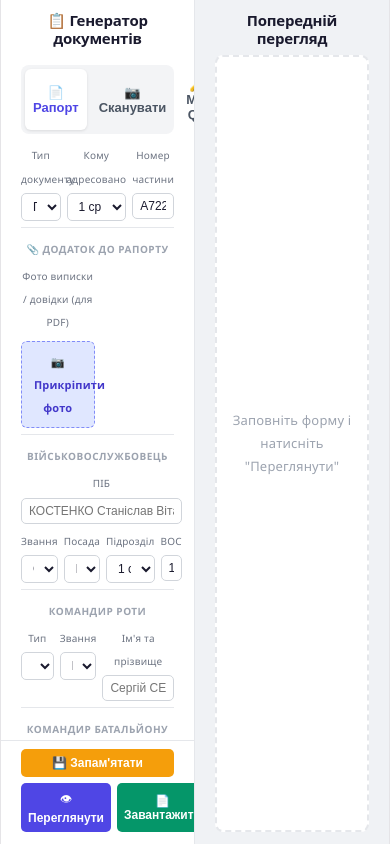
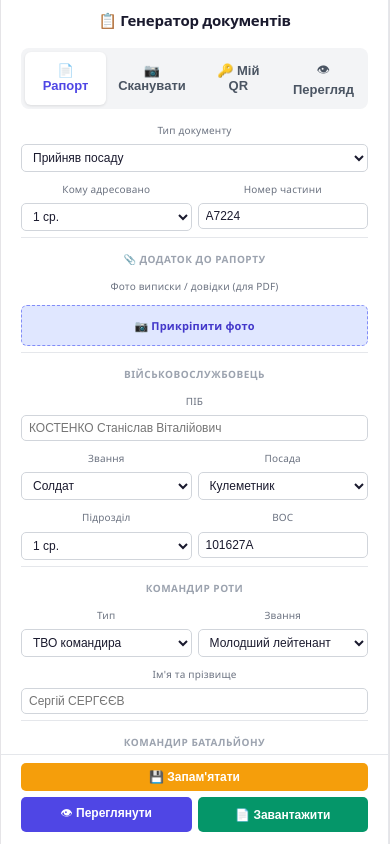
Before and after one commit to Gagaeinsv/raport-generator, a React (Vite) app: page / in a window 390 px wide. Built offline with nearby package versions, Linux system fonts and the light colour scheme.

Commit message:
Оновлено мобільну версію: додано вкладку перегляду та оптимізовано сітку полів

```diff
--- a/src/App.css
+++ b/src/App.css
@@ -476,3 +476,81 @@ input:focus, select:focus {
   border-bottom: none;
   padding-bottom: 0;
 }
+
+/* Responsive design adjustments */
+.tab-btn-preview-only {
+  display: none;
+}
+
+@media (max-width: 768px) {
+  .layout {
+    display: block;
+    height: 100vh;
+    overflow: hidden;
+  }
+
+  .col-preview {
+    display: none; /* Hide default right column on mobile */
+  }
+
+  .col-soldier {
+    width: 100%;
+    height: 100vh;
+  }
+
+  .tab-btn-preview-only {
+    display: block;
+  }
+
+  /* Form Layout inside mobile screen */
+  .form-grid {
+    grid-template-columns: 1fr 1fr; /* 2 columns instead of 4 */
+  }
+
+  .field-group.span2 {
+    grid-column: 1 / -1; /* full width on mobile */
+  }
+
+  .field-group.full {
+    grid-column: 1 / -1; /* full width on mobile */
+  }
+
+  /* Preview in Mobile Tab */
+  .mobile-preview-tab {
+    padding: 10px 15px;
+  }
+
+  .mobile-preview-tab h3 {
+    font-size: 14px;
+    color: #1f2937;
+    margin-bottom: 12px;
+  }
+
+  .mobile-preview-tab .doc-preview {
+    padding: 15px 20px;
+    font-size: 11px;
+    line-height: 1.5;
+    margin-bottom: 20px;
+    box-shadow: none;
+    border: 1px solid #e5e7eb;
+  }
+
+  .doc-placeholder-mobile {
+    display: flex;
+    flex-direction: column;
+    align-items: center;
+    justify-content: center;
+    padding: 30px;
+    border: 2px dashed #e5e7eb;
+    border-radius: 8px;
+    background: #fff;
+    color: #6b7280;
+    font-size: 13px;
+    gap: 10px;
+    text-align: center;
+  }
+
+  .doc-placeholder-mobile button {
+    width: auto;
+  }
+}
--- a/src/App.jsx
+++ b/src/App.jsx
@@ -90,6 +90,9 @@ export default function App() {
       const arrayBuffer = await generateDoc(form, true)
       const result = await mammoth.convertToHtml({ arrayBuffer })
       setPreviewHtml(result.value)
+      if (window.innerWidth <= 768) {
+        setActiveTab('preview')
+      }
     } catch (e) {
       alert('Помилка: ' + e.message)
     }
@@ -248,6 +251,9 @@ export default function App() {
           </button>
           <button className={`tab-btn ${activeTab === 'myqr' ? 'active' : ''}`} onClick={() => { setActiveTab('myqr'); stopScanning(); }}>
             🔑 Мій QR
+          </button>
+          <button className={`tab-btn tab-btn-preview-only ${activeTab === 'preview' ? 'active' : ''}`} onClick={() => { setActiveTab('preview'); stopScanning(); }}>
+            👁 Перегляд
           </button>
         </div>
 
@@ -636,6 +642,23 @@ export default function App() {
           </div>
         )}
 
+        {/* ===== ПОПЕРЕДНІЙ ПЕРЕГЛЯД (Мобільний) ===== */}
+        {activeTab === 'preview' && (
+          <div className="form-scroll mobile-preview-tab">
+            <h3>👁 Попередній перегляд рапорту</h3>
+            {previewHtml ? (
+              <div className="doc-preview" dangerouslySetInnerHTML={{ __html: previewHtml }} />
+            ) : (
+              <div className="doc-placeholder-mobile">
+                <p>Немає згенерованого прев'ю.</p>
+                <button className="btn-preview" onClick={handlePreview} disabled={loading}>
+                  {loading ? '⏳ Генерується...' : '👁 Згенерувати прев\'ю'}
+                </button>
+              </div>
+            )}
+          </div>
+        )}
+
       </div>
 
       {/* Превью */}
```
